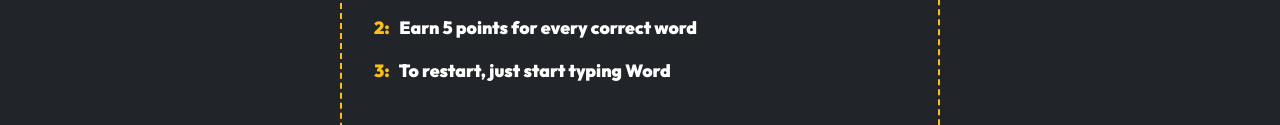
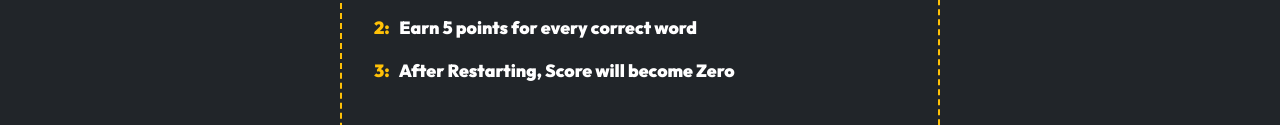
Before and after one commit to Dev-AdnanJaved/Word-Beater, a plain HTML site: page index.html in a window 1280 px wide. Shown: the part 743-868 px from the top of the page. Drawn offline with nearby package versions, Linux system fonts and the light colour scheme; a web font is replaced by a local one.

Commit message:
Add files via upload

```diff
--- a/index.html
+++ b/index.html
@@ -77,7 +77,7 @@
       <ul>
         <li><strong class="text-warning" >1:&nbsp;&nbsp;&nbsp;</strong>Type each word within the time limit</li>
         <li><strong class="text-warning">2:&nbsp;&nbsp;</strong> Earn 5 points for every correct word</li>
-        <li><strong class="text-warning">3:&nbsp;&nbsp;</strong> To restart, just start typing Word</li>
+        <li><strong class="text-warning">3:&nbsp;&nbsp;</strong> After Restarting, Score will become Zero</li>
       </ul>
     </div>
   </main>
```
